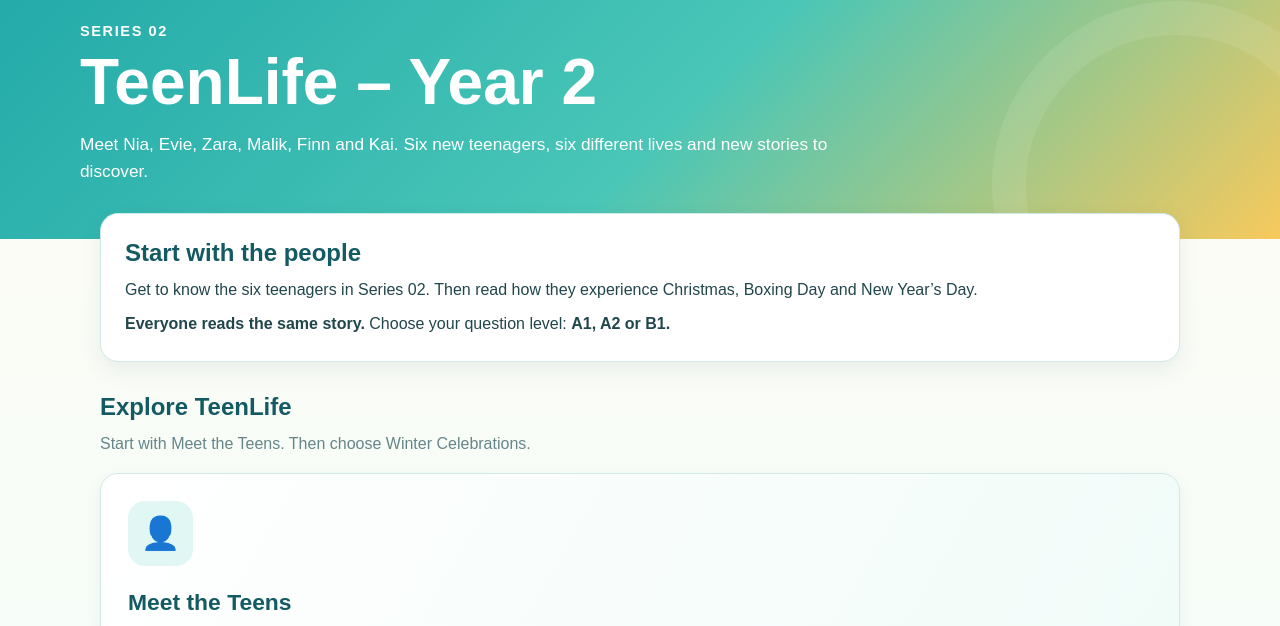
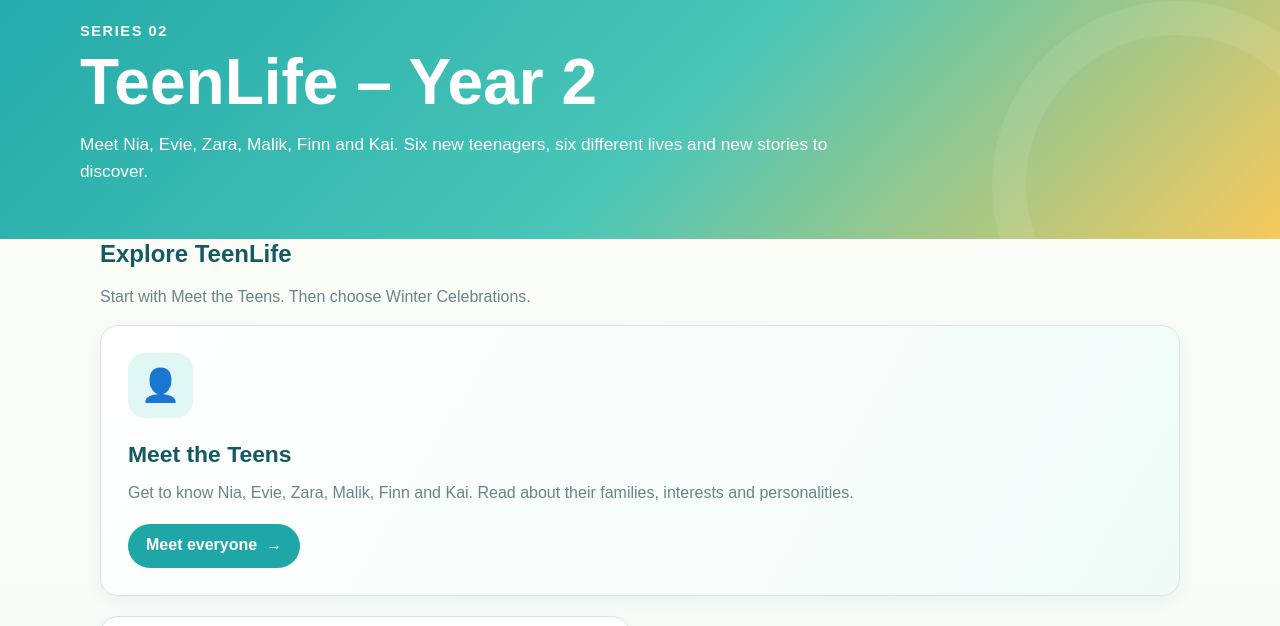
Before and after one commit to dailylifestories/teenlife, a plain HTML site: page series2.html in a window 1280 px wide. Shown: the part 94-720 px from the top of the page. Drawn offline with Linux system fonts and the light colour scheme.

Commit message:
Update series2.html

```diff
--- a/series2.html
+++ b/series2.html
@@ -64,8 +64,6 @@
 </div>
 </header>
 <main>
-<section aria-label="How TeenLife works" class="intro"><h2>Start with the people</h2><p>Get to know the six teenagers in Series 02. Then read how they experience Christmas, Boxing Day and New Year’s Day.</p><p><strong>Everyone reads the same story.</strong> Choose your question level: <strong>A1, A2 or B1.</strong></p></section>
-<div class="topics-head">
 <h2>Explore TeenLife</h2>
 <p class="subtle">Start with Meet the Teens. Then choose Winter Celebrations.</p>
 </div>
```
